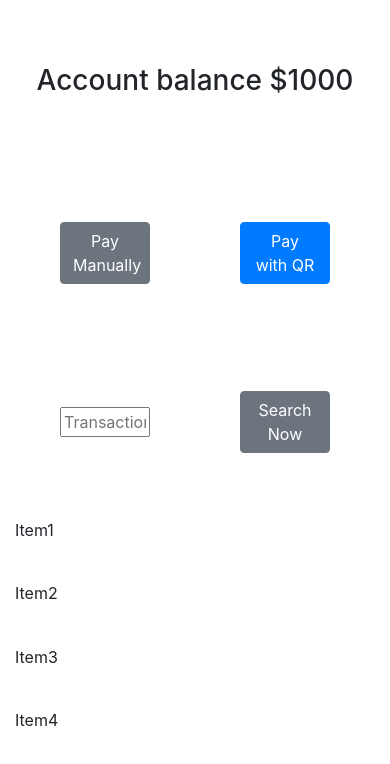
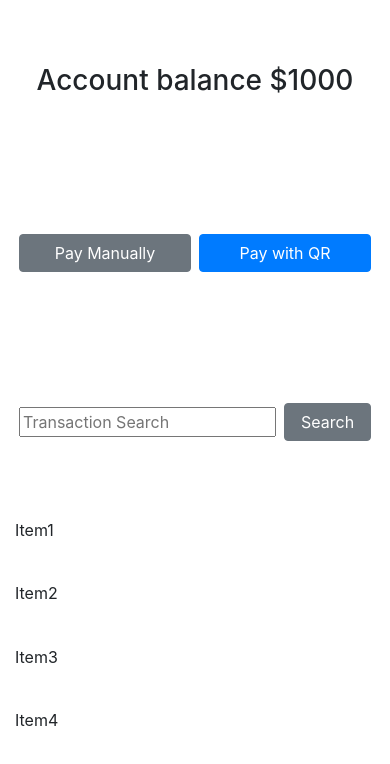
Before and after one commit to kolisko/mvb-proto, an Angular app: page /home in a window 390 px wide. Shown: the top 764 px of the page. Built offline with nearby package versions, Linux system fonts and the light colour scheme.

Commit message:
mobile layout optimisation 2

```diff
--- a/src/app/camera/camera.component.html
+++ b/src/app/camera/camera.component.html
@@ -3,8 +3,8 @@
     <img src="assets/qr.png">
   </div>
   <div fxFlex="20" fxLayoutAlign="space-around center">
-    <button type="button" class="btn btn-secondary w-25">Select from Album</button>
-    <button type="button" class="btn btn-primary w-25" (click)="onUseQRClick()">Use this QR Code</button>
+    <button type="button" class="btn btn-secondary w-50 mx-1">Select from Album</button>
+    <button type="button" class="btn btn-primary w-50 mx-1" (click)="onUseQRClick()">Use this QR Code</button>
   </div>
   <div fxFlex="10"></div>
 </div>
--- a/src/app/home/home.component.html
+++ b/src/app/home/home.component.html
@@ -3,12 +3,12 @@
     <h3>Account balance $1000</h3>
   </div>
   <div fxFlex="20" fxLayoutAlign="space-around center">
-    <button type="button" class="btn btn-secondary w-25">Pay Manually</button>
-    <button type="button" class="btn btn-primary w-25" (click)="onPayWithQRClick()">Pay with QR</button>
+    <button type="button" class="btn btn-secondary w-50 mx-1">Pay Manually</button>
+    <button type="button" class="btn btn-primary w-50 mx-1" (click)="onPayWithQRClick()">Pay with QR</button>
   </div>
   <div fxFlex="20" fxLayoutAlign="space-around center">
-    <input placeholder="Transaction Search" class="w-25">
-    <button type="button" class="btn btn-secondary w-25">Search Now</button>
+    <input placeholder="Transaction Search" class="w-75 mx-1">
+    <button type="button" class="btn btn-secondary w-25 mx-1">Search</button>
   </div>
   <div fxFlex="30" fxLayout="column" fxLayoutAlign="space-around start">
     <p>Item1</p>
--- a/src/app/landing/landing.component.html
+++ b/src/app/landing/landing.component.html
@@ -1,8 +1,8 @@
 <div class="container" fxLayout="column">
   <div fxFlex="20" fxLayoutAlign="space-around center"><h3>Welcome to KB MVI</h3></div>
   <div fxFlex="40" fxLayoutAlign="space-around center"><img src="assets/kb-logo.svg" class="w-50"></div>
-  <div fxFlex></div>
-  <div fxFlex="20" >
+  <div fxFlex="20"></div>
+  <div fxFlex="10" >
     <button (click)="onTouchIdClick()"
             class="btn btn-primary w-100"
             type="button">TouchId
--- a/src/app/payment/payment.component.html
+++ b/src/app/payment/payment.component.html
@@ -3,14 +3,14 @@
     <h5>Payment information found in QR Code:</h5>
   </div>
   <div fxFlex="20" fxLayout="column" fxLayoutAlign="space-around center">
-    <input placeholder="Recipient Bank Account #" class="w-50">
-    <input placeholder="Variable Symbol" class="w-50">
-    <input placeholder="Amount to send" class="w-50">
+    <input placeholder="Recipient Bank Account #" class="w-100">
+    <input placeholder="Variable Symbol" class="w-100">
+    <input placeholder="Amount to send" class="w-100">
   </div>
   <div fxFlex></div>
   <div fxFlex="20" fxLayoutAlign="space-around center">
-    <button type="button" class="btn btn-secondary w-25" (click)="onCancelClick()">Cancel</button>
-    <button type="button" class="btn btn-primary w-25" (click)="onSendClick()">Send</button>
+    <button type="button" class="btn btn-secondary w-50 mx-1" (click)="onCancelClick()">Cancel</button>
+    <button type="button" class="btn btn-primary w-50 mx-1" (click)="onSendClick()">Send</button>
   </div>
   <div fxFlex="10"></div>
 </div>
```
